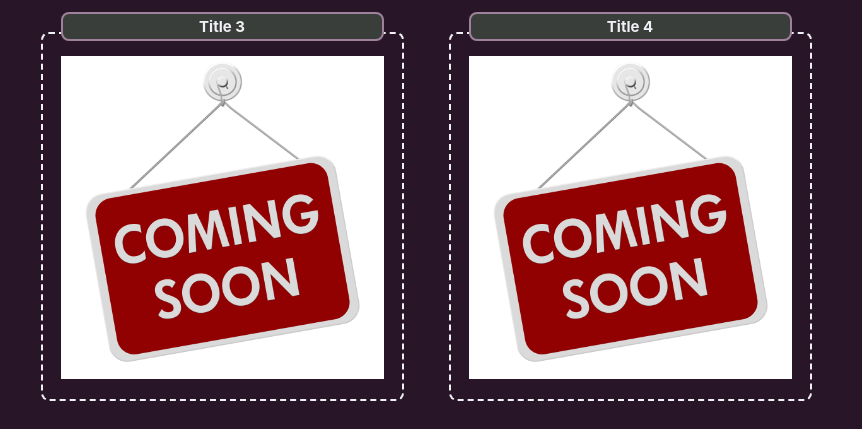
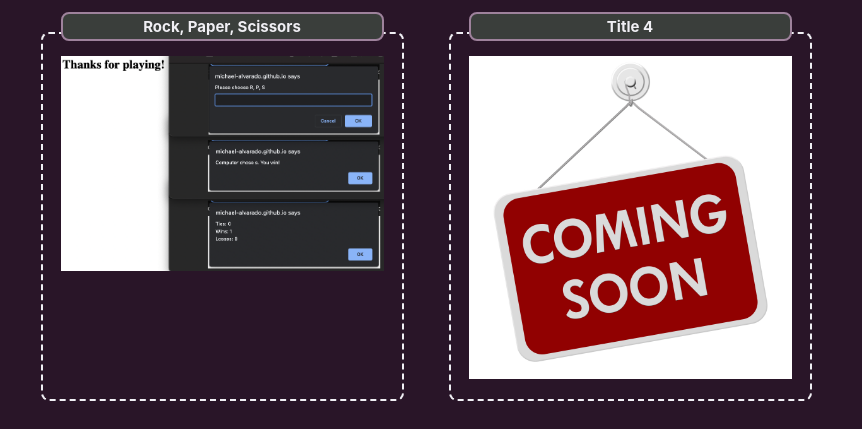
Before and after one commit to Michael-Alvarado/Professional-Portfolio, a plain HTML site: page index.html in a window 1280 px wide. Shown: the part 1155-1584 px from the top of the page, 418-1280 px from the left. Drawn offline with Linux system fonts and the light colour scheme.

Commit message:
updated work sample on main page

```diff
--- a/index.html
+++ b/index.html
@@ -3,7 +3,7 @@
 
     <head>
         <meta charset="UTF-8" />
-        <meta name="viewport" content="width=device-width, initial-scale=1.0" />
+        <meta name="viewport" content="width=device-width, initial-scale=1.0g" />
         <title>Michael Alvarado | Portfolio</title>
         <link rel="stylesheet" href="./Assets/CSS/reset.css" />
         <link rel="stylesheet" href="./Assets/CSS/style.css" />
@@ -71,12 +71,12 @@
 
                         <div class="frame-column">
                             <figure class="frame">
-                                <h4 class="frame-header">Title 3</h4>
+                                <h4 class="frame-header">Rock, Paper, Scissors</h4>
                                 <div>
                                     <a>
                                         <img class="frame-body"
-                                        src="./Assets/Images/Coming-Soon-image.jpeg"
-                                        alt="Image of project Title 3" />
+                                        src="./Assets/Images/Rock Paper Scissors.png"
+                                        alt="Rock Paper Scissors" />
                                     </a>
                                 </div>
                             </figure>
```
Also changed, not shown: Assets/Images/Rock Paper Scissors.png (added).
